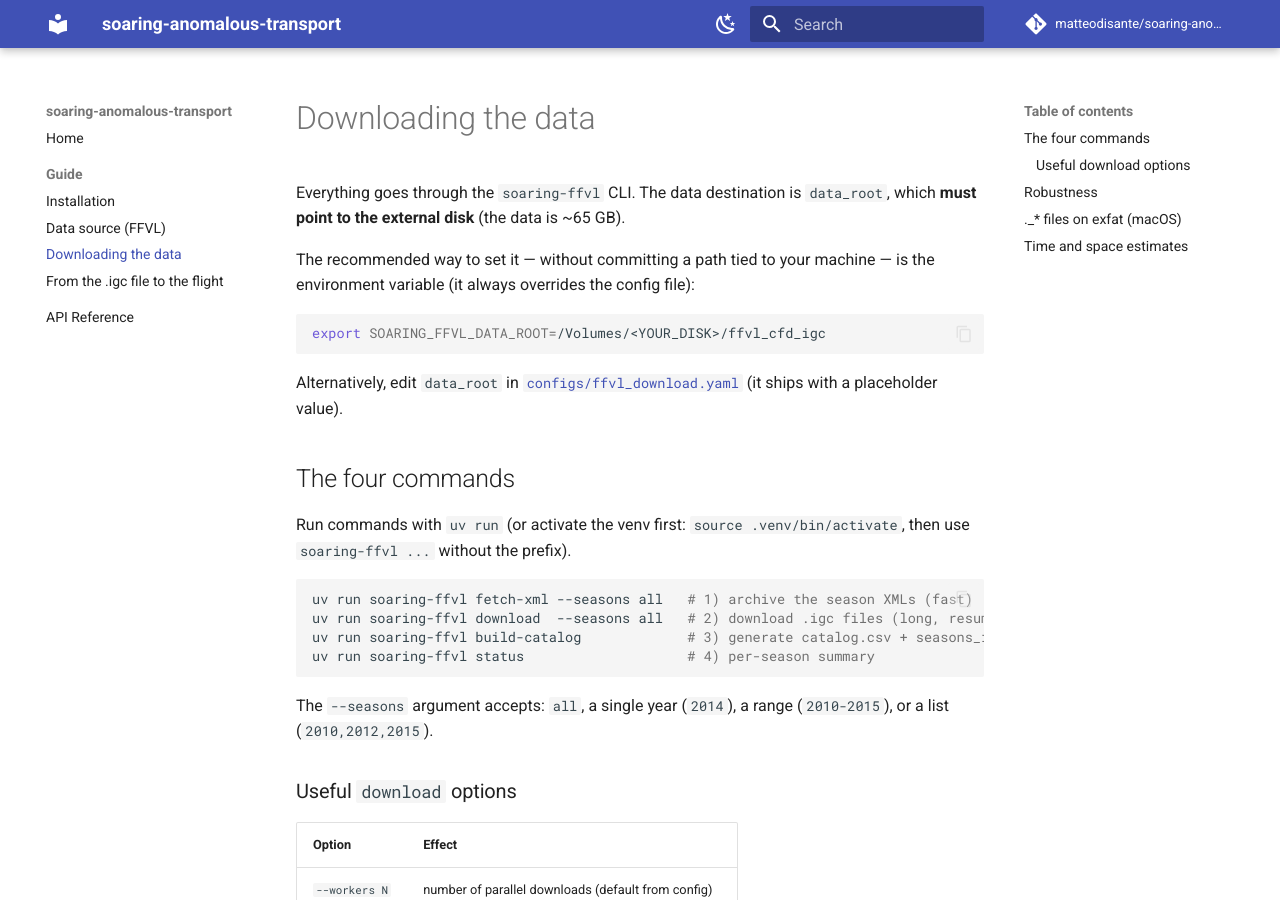
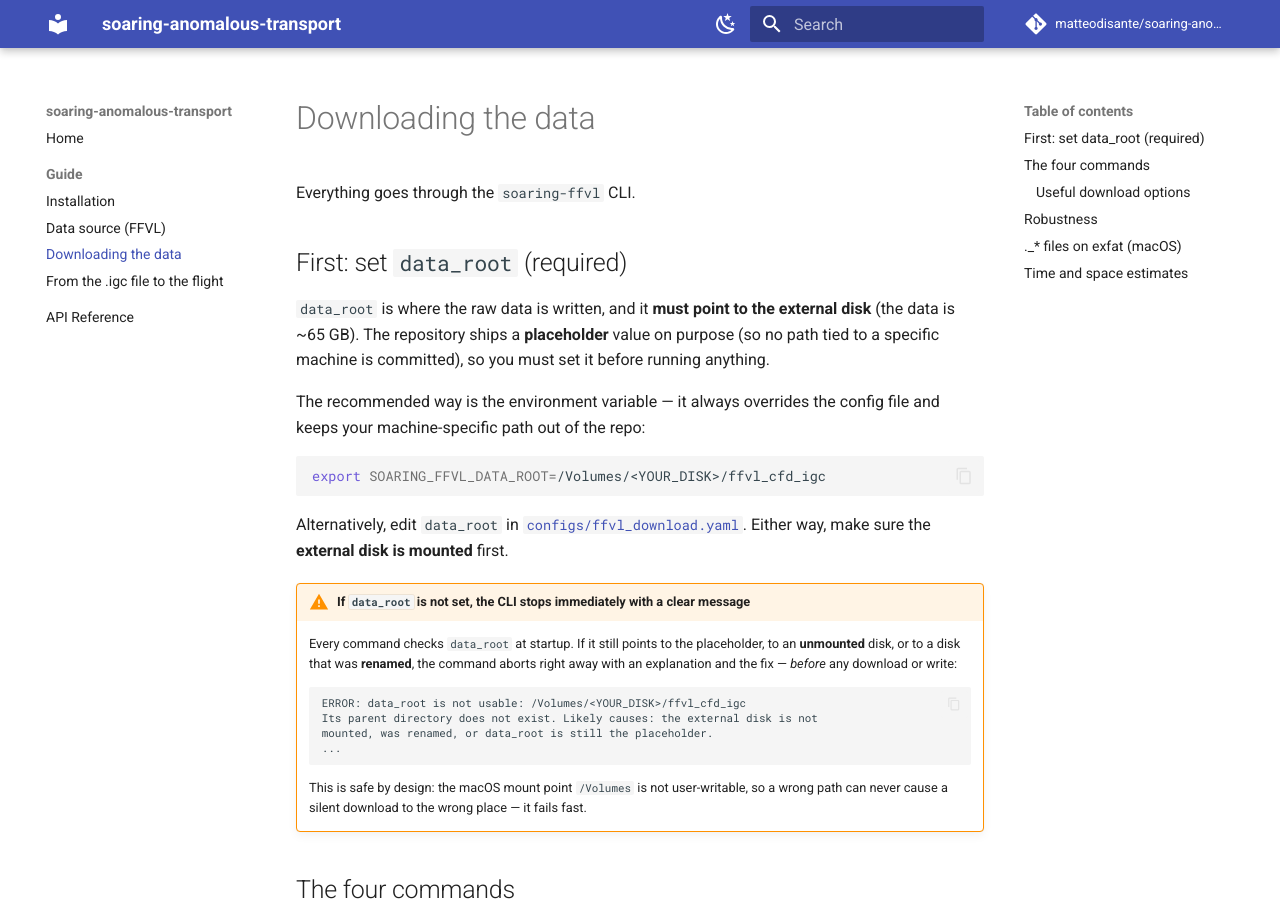
Before and after one commit to matteodisante/soaring-anomalous-transport, an MkDocs documentation site: the page built from docs/guide/downloading.md, in a window 1280 px wide and 900 px high. Built offline with MkDocs 1.6.1 and Material for MkDocs 9.7.7, drawn with Linux system fonts in a browser that asks for light colours; comment, search, counter and statistics services are not loaded.

Commit message:
Fail fast with a clear message when data_root is unset
Add a startup guard (_check_data_root) that aborts every command with an
actionable message when data_root's parent directory does not exist
(placeholder, unmounted/renamed disk), instead of crashing later with a
cryptic PermissionError. data_root itself may still be created on first run.

Document the required data_root setup in the downloading guide (env var as
the recommended way) and in the README quick start.

````diff
--- a/docs/guide/downloading.md
+++ b/docs/guide/downloading.md
@@ -1,18 +1,38 @@
 # Downloading the data
 
-Everything goes through the `soaring-ffvl` CLI. The data destination is `data_root`,
-which **must point to the external disk** (the data is ~65 GB).
+Everything goes through the `soaring-ffvl` CLI.
 
-The recommended way to set it — without committing a path tied to your machine — is the
-environment variable (it always overrides the config file):
+## First: set `data_root` (required)
+
+`data_root` is where the raw data is written, and it **must point to the external disk**
+(the data is ~65 GB). The repository ships a **placeholder** value on purpose (so no path
+tied to a specific machine is committed), so you must set it before running anything.
+
+The recommended way is the environment variable — it always overrides the config file and
+keeps your machine-specific path out of the repo:
 
 ```bash
 export SOARING_FFVL_DATA_ROOT=/Volumes/<YOUR_DISK>/ffvl_cfd_igc
 ```
 
 Alternatively, edit `data_root` in
-[`configs/ffvl_download.yaml`](https://github.com/matteodisante/soaring-anomalous-transport)
-(it ships with a placeholder value).
+[`configs/ffvl_download.yaml`](https://github.com/matteodisante/soaring-anomalous-transport).
+Either way, make sure the **external disk is mounted** first.
+
+!!! warning "If `data_root` is not set, the CLI stops immediately with a clear message"
+    Every command checks `data_root` at startup. If it still points to the placeholder,
+    to an **unmounted** disk, or to a disk that was **renamed**, the command aborts right
+    away with an explanation and the fix — *before* any download or write:
+
+    ```text
+    ERROR: data_root is not usable: /Volumes/<YOUR_DISK>/ffvl_cfd_igc
+    Its parent directory does not exist. Likely causes: the external disk is not
+    mounted, was renamed, or data_root is still the placeholder.
+    ...
+    ```
+
+    This is safe by design: the macOS mount point `/Volumes` is not user-writable, so a
+    wrong path can never cause a silent download to the wrong place — it fails fast.
 
 ## The four commands
 
````
Also changed, not shown: README.md (+3 -1 lines), 2 other files.
